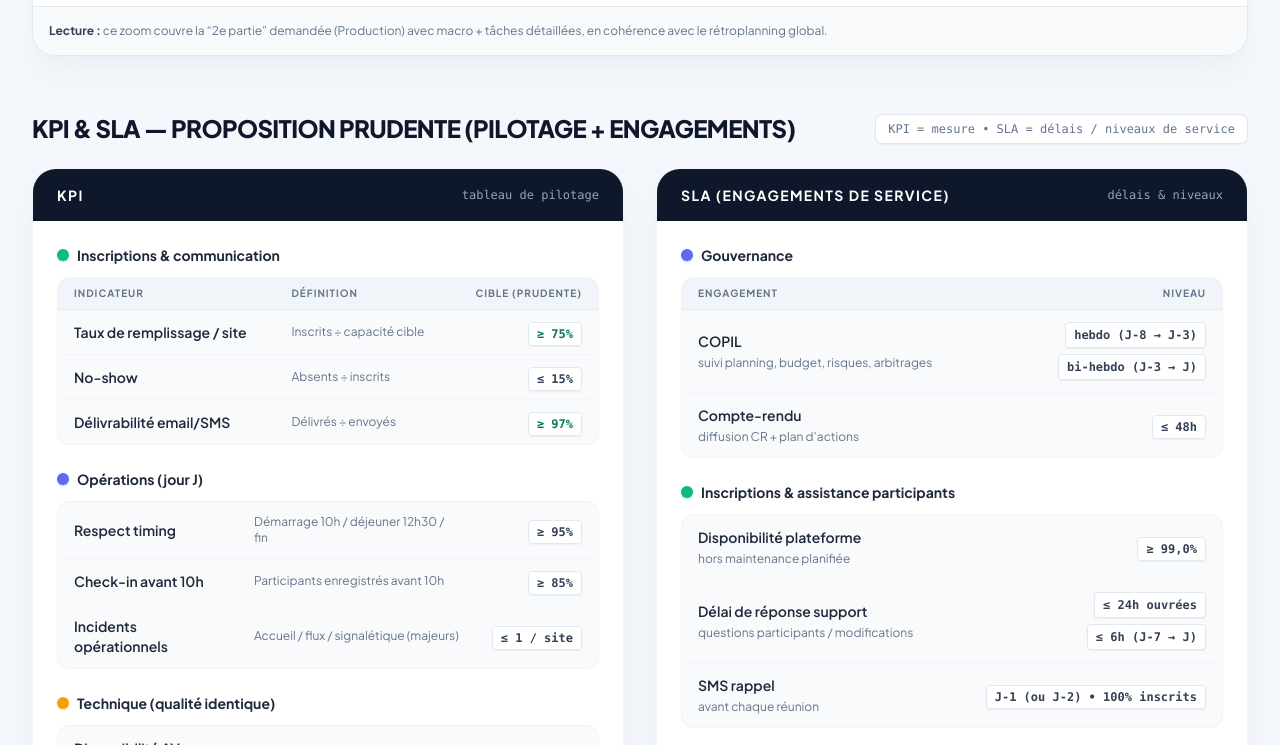
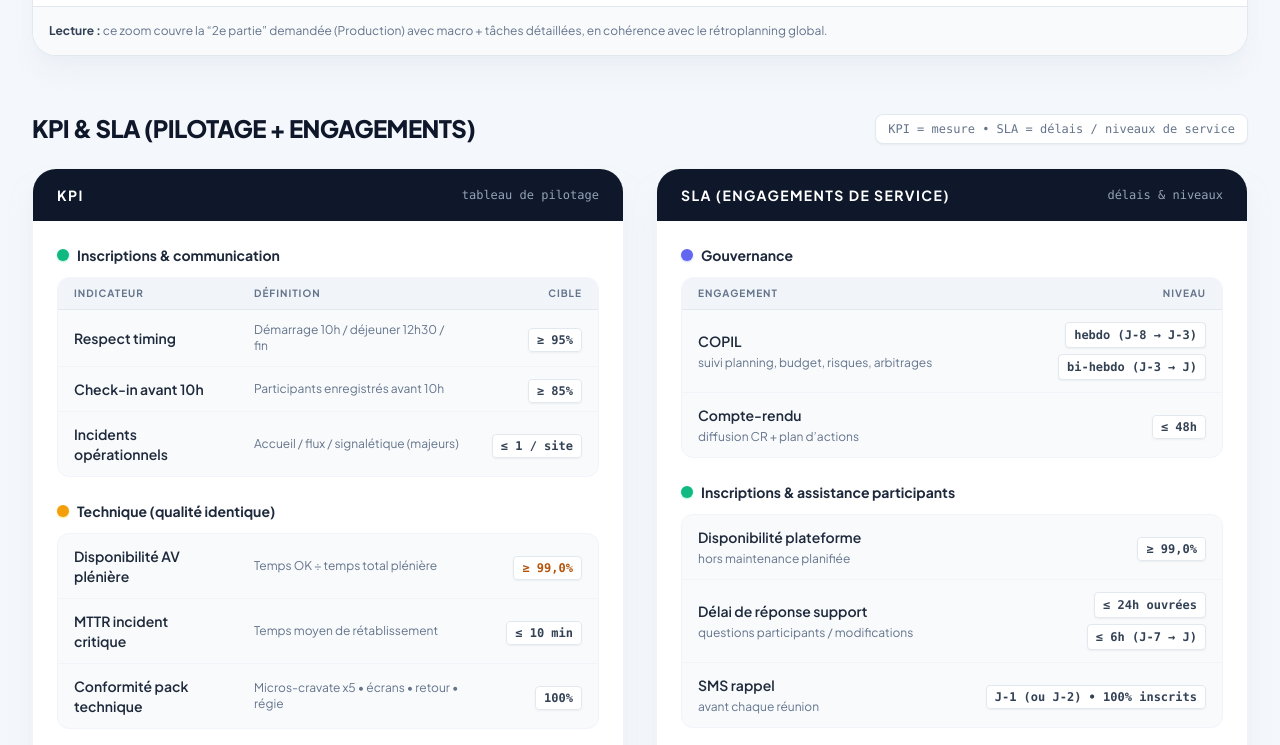
Before and after one commit to Pascalweevup/Volks, a plain HTML site: page index.html in a window 1280 px wide. Shown: the part 2147-2892 px from the top of the page. Drawn offline with nearby package versions, Linux system fonts and the light colour scheme.

Commit message:
Revise KPI & SLA header and clean up table entries
Updated KPI & SLA section header and removed redundant table entries for clarity.

```diff
--- a/index.html
+++ b/index.html
@@ -596,7 +596,7 @@
     <section class="break-inside-avoid pt-4">
       <div class="mb-6 flex flex-col md:flex-row md:items-end justify-between gap-4">
         <div>
-          <h2 class="text-2xl font-black text-slate-900 tracking-tight uppercase">KPI & SLA — proposition prudente (pilotage + engagements)</h2>
+          <h2 class="text-2xl font-black text-slate-900 tracking-tight uppercase">KPI & SLA (pilotage + engagements)</h2>
         </div>
         <div class="font-mono text-xs text-slate-500 bg-white px-3 py-1.5 rounded-lg border border-slate-200 shadow-sm">
           KPI = mesure • SLA = délais / niveaux de service
@@ -623,38 +623,6 @@
               <div class="bg-slate-50 rounded-xl border border-slate-100 overflow-hidden">
                 <table class="w-full text-left">
                   <thead class="bg-slate-100 border-b border-slate-200 text-[10px] font-bold text-slate-500 uppercase tracking-widest">
-                    <tr><th class="px-4 py-2">Indicateur</th><th class="px-4 py-2">Définition</th><th class="px-4 py-2 text-right">Cible (prudente)</th></tr>
-                  </thead>
-                  <tbody class="divide-y divide-slate-100 text-sm">
-                    <tr class="hover:bg-white transition-colors">
-                      <td class="px-4 py-3 font-semibold text-slate-800">Taux de remplissage / site</td>
-                      <td class="px-4 py-3 text-xs text-slate-500">Inscrits ÷ capacité cible</td>
-                      <td class="px-4 py-3 text-right"><span class="bg-white border border-slate-200 text-emerald-700 font-mono text-xs font-bold px-2 py-1 rounded shadow-sm whitespace-nowrap">≥ 75%</span></td>
-                    </tr>
-                    <tr class="hover:bg-white transition-colors">
-                      <td class="px-4 py-3 font-semibold text-slate-800">No-show</td>
-                      <td class="px-4 py-3 text-xs text-slate-500">Absents ÷ inscrits</td>
-                      <td class="px-4 py-3 text-right"><span class="bg-white border border-slate-200 text-slate-700 font-mono text-xs font-bold px-2 py-1 rounded shadow-sm whitespace-nowrap">≤ 15%</span></td>
-                    </tr>
-                    <tr class="hover:bg-white transition-colors">
-                      <td class="px-4 py-3 font-semibold text-slate-800">Délivrabilité email/SMS</td>
-                      <td class="px-4 py-3 text-xs text-slate-500">Délivrés ÷ envoyés</td>
-                      <td class="px-4 py-3 text-right"><span class="bg-white border border-slate-200 text-emerald-700 font-mono text-xs font-bold px-2 py-1 rounded shadow-sm whitespace-nowrap">≥ 97%</span></td>
-                    </tr>
-                  </tbody>
-                </table>
-              </div>
-            </div>
-
-            <!-- Opérations -->
-            <div>
-              <div class="flex items-center gap-2 mb-3">
-                <span class="w-3 h-3 rounded-full bg-indigo-500 shadow-sm shadow-indigo-200"></span>
-                <h4 class="font-bold text-sm text-slate-800">Opérations (jour J)</h4>
-              </div>
-              <div class="bg-slate-50 rounded-xl border border-slate-100 overflow-hidden">
-                <table class="w-full text-left">
-                  <thead class="bg-slate-100 border-b border-slate-200 text-[10px] font-bold text-slate-500 uppercase tracking-widest hidden">
                     <tr><th class="px-4 py-2">Indicateur</th><th class="px-4 py-2">Définition</th><th class="px-4 py-2 text-right">Cible</th></tr>
                   </thead>
                   <tbody class="divide-y divide-slate-100 text-sm">
@@ -858,11 +826,6 @@
             </div>
 
           </div>
-
-          <div class="p-4 bg-slate-50 border-t border-slate-200 text-xs text-slate-500 italic">
-            <b>Remarque :</b> cette version est volontairement “prudente” (engagements tenables).
-            Si tu veux une version “premium”, on peut relever certaines cibles (timing, MTTR, reporting).
-          </div>
         </div>
 
       </div>
```
